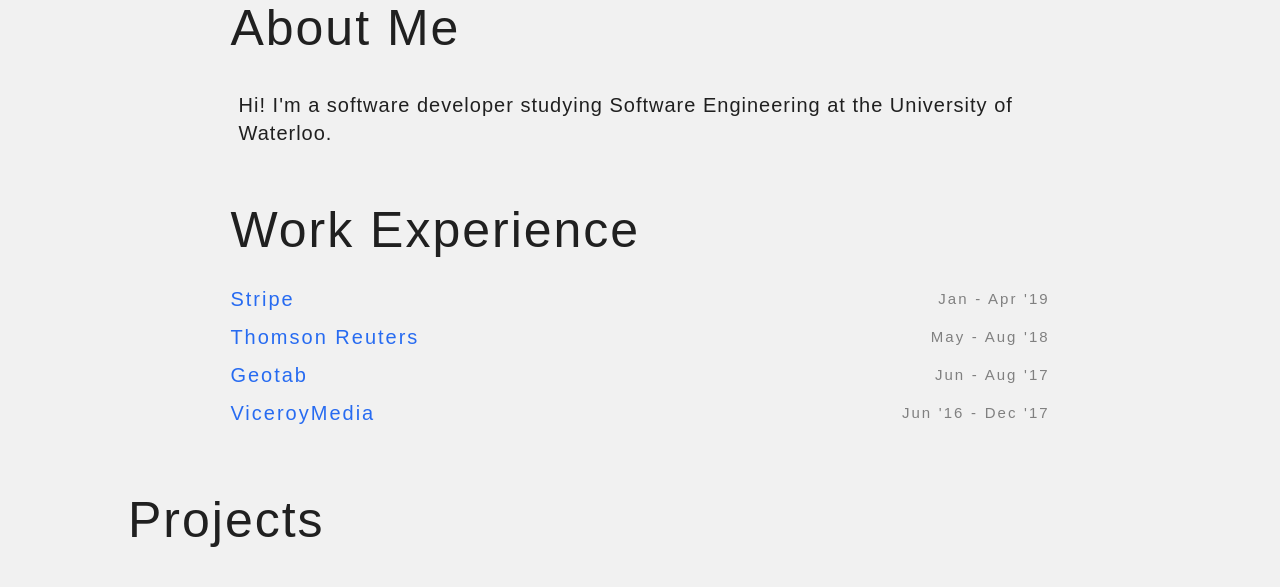
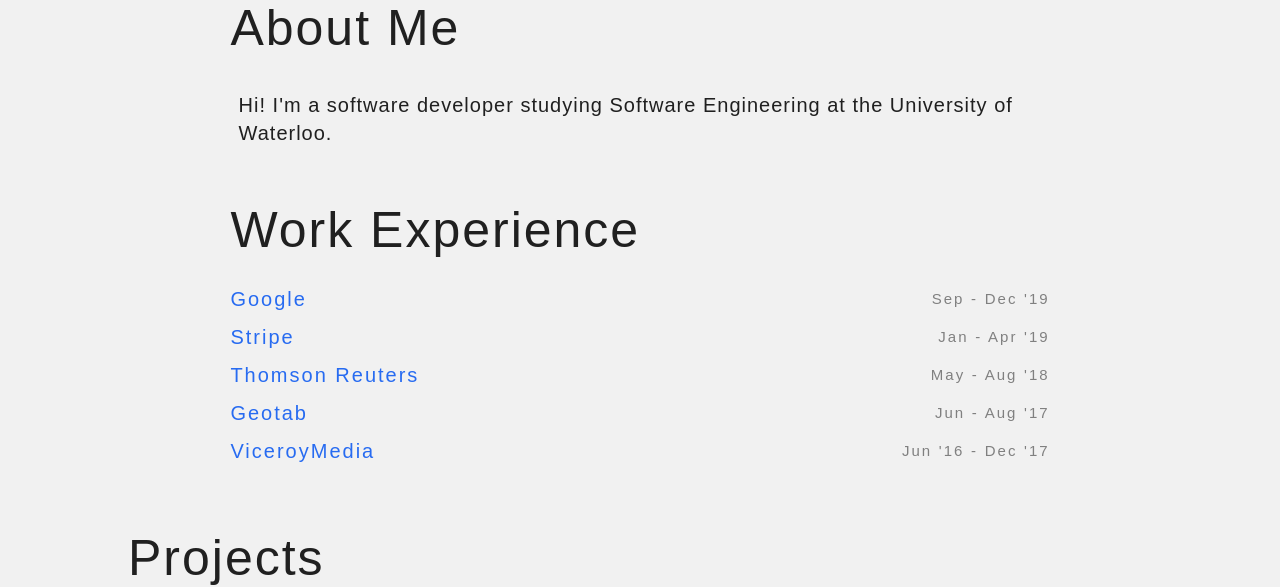
Before and after one commit to IbrahimIrfan/ibrahimirfan, a plain HTML site: page index-b.html in a window 1280 px wide. Shown: the part 897-1484 px from the top of the page. Drawn offline with nearby package versions, Linux system fonts and the light colour scheme; some packages are replaced by stand-ins of ours; grey boxes are pictures that could not be loaded.

Commit message:
add google

```diff
--- a/index-b.html
+++ b/index-b.html
@@ -53,6 +53,7 @@
 				<div class="subheading">About Me</div>
 				<div class="paragraph">Hi! I'm a software developer studying Software Engineering at the University of Waterloo.</div>
 				<div class="subheading">Work Experience</div>
+				<div class="position">Google <span class="workDate">Sep - Dec '19</span></div>
 				<div class="position">Stripe <span class="workDate">Jan - Apr '19</span></div>
 				<div class="position">Thomson Reuters <span class="workDate">May - Aug '18</span></div>
 				<div class="position">Geotab <span class="workDate">Jun - Aug '17</span></div>
```
Also changed, not shown: index.html (+1 -1 lines).
